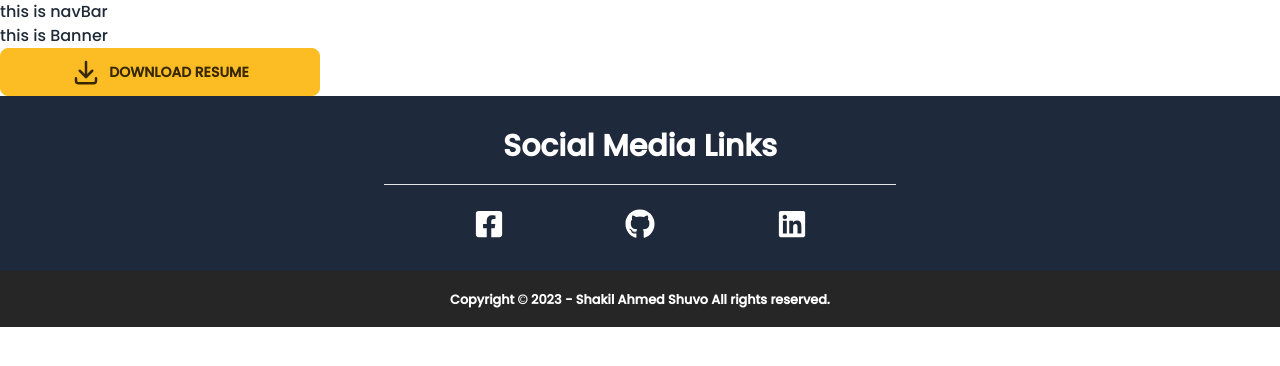
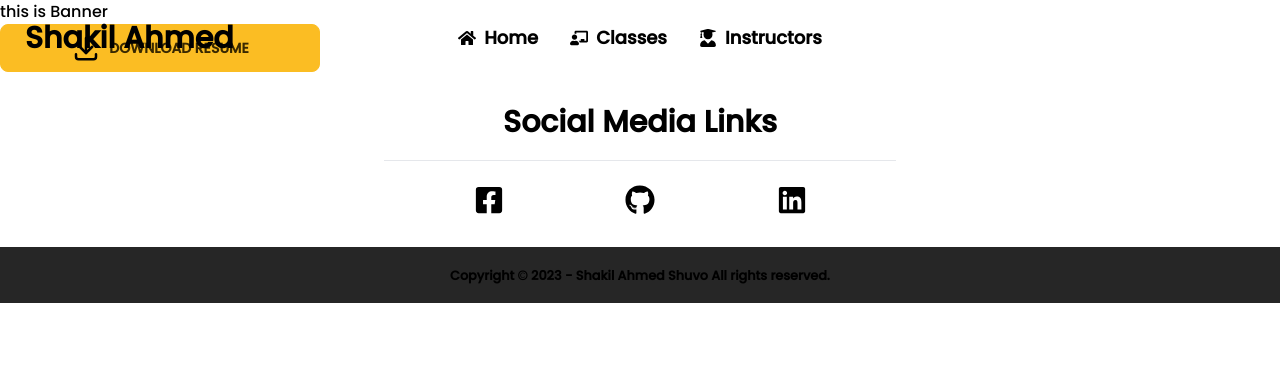
Before and after one commit to shakilahmedshuvo/shakil-ahmed-shuvo, a React (Vite) app: page / in a window 1280 px wide. Shown: the top 366 px of the page. Built offline with nearby package versions, Linux system fonts and the light colour scheme.

Commit message:
add some chnges

```diff
--- a/src/Components/Home/ErrorPage/ErrorPage.jsx
+++ b/src/Components/Home/ErrorPage/ErrorPage.jsx
@@ -3,14 +3,14 @@ import Footer from "../Footer/Footer";
 import NavBar from "../NavBar/NavBar";
 
 const ErrorPage = () => {
-    const { error, status } = useRouteError();
+    const { error } = useRouteError();
     return (
         <>
             <NavBar />
-            <div className='text-center my-1'>
+            <div className='text-center'>
                 <div className='lg:w-[50%] sm:w-full mx-auto'>
                     <img
-                        className='mx-auto lg:w-[100%] sm:w-[100%] rounded-lg'
+                        className='mx-auto lg:w-[100%] sm:w-[100%] rounded-lg pt-6'
                         src="https://img.freepik.com/premium-vector/error-404-banner-vector-illustration_18591-530.jpg?w=996"
                         alt="" />
                 </div>
--- a/src/Components/Home/Footer/Footer.jsx
+++ b/src/Components/Home/Footer/Footer.jsx
@@ -3,8 +3,7 @@ import { Link } from "react-router-dom";
 
 const Footer = () => {
     return (
-        <div
-            className="bg-slate-800">
+        <div>
             <div
                 className="text-center text-white max-w-7xl mx-auto pt-8">
                 <h2
--- a/src/Components/Home/NavBar/NavBar.jsx
+++ b/src/Components/Home/NavBar/NavBar.jsx
@@ -1,9 +1,143 @@
+import { Link } from "react-router-dom";
+import { FiLogOut, FiLogIn } from "react-icons/fi";
+import { FaHome, FaUserGraduate, FaChalkboardTeacher, FaListAlt } from "react-icons/fa";
+import { SiGooglesheets } from "react-icons/si";
+// nav item
+const navBarItems =
+    <>
+        <li className="text-lg">
+            <Link
+                to="/">
+                <FaHome /> Home
+            </Link>
+        </li>
+        <li className="text-lg">
+            <Link
+                to="/popularClasses">
+                <FaChalkboardTeacher />Classes
+            </Link>
+        </li>
+        <li className="text-lg">
+            <Link to="instructor">
+                <FaUserGraduate />Instructors
+            </Link>
+        </li>
+        {/* conditional rendering */}
+        {
+            // user ?
+            //     <>
 
+            //         <li className="text-lg">
+            //             <Link to="/dashboard">
+            //                 <SiGooglesheets />Dashboard
+            //             </Link>
+            //         </li>
+            //         {/* tooltip show and the profile picture */}
+            //         <div
+            //             className="tooltip tooltip-warning tooltip-bottom flex justify-center items-center font-bold"
+            //             data-tip={user.displayName}>
+            //             <img
+            //                 className="w-12 h-12 rounded-full"
+            //                 src=
+            //                 {
+            //                     user?.photoURL
+            //                 }
+            //                 alt="" />
+            //         </div>
+            //         <li className="text-lg">
+            //             <Link
+            //                 // onClick={handleLogOut}
+            //                 className="btn-ghost">
+            //                 Log Out <FiLogOut
+            //                     className="text-2xl text-slate-200">
+            //                 </FiLogOut>
+            //             </Link>
+            //         </li>
+            //     </>
+            //     :
+            //     <>
+            //         <li className="text-lg">
+            //             <Link
+            //                 className="btn-ghost"
+            //                 to="login">
+            //                 Log In
+            //                 <FiLogIn
+            //                     className="text-2xl text-slate-200">
+            //                 </FiLogIn>
+            //             </Link>
+            //         </li>
+            //     </>
+        }
+    </>
 
 const NavBar = () => {
     return (
-        <div>
-            this is navBar
+        <div className="font-bold  w-full">
+            <div className="navbar z-10 fixed mx-auto text-white">
+                <div className="navbar-start ">
+                    <Link
+                        to='/'
+                        className="btn btn-ghost normal-case text-3xl font-bold">
+                        Shakil Ahmed
+                    </Link>
+                </div>
+                <div className="navbar-center hidden lg:flex">
+                    <ul
+                        className="menu menu-horizontal px-1">
+                        {navBarItems}
+                    </ul>
+                </div>
+                {/* dark mode toggler start */}
+                <div className="navbar-end font-bold">
+                    {/* <label
+                        className="swap swap-rotate">
+                        <input
+                            type="checkbox"
+                            onChange={handleToggle}
+                            checked={
+                                theme === "light" ? false : true}
+                        />
+                        <div
+                            className="swap-on">
+                            <p>
+                                Dark Mode
+                            </p>
+                            <svg
+                                className="fill-current w-8 h-8 mr-5 mx-auto"
+                                xmlns="http://www.w3.org/2000/svg"
+                                viewBox="0 0 24 24">
+                                <path
+                                    d="M5.64,17l-.71.71a1,1,0,0,0,0,1.41,1,1,0,0,0,1.41,0l.71-.71A1,1,0,0,0,5.64,17ZM5,12a1,1,0,0,0-1-1H3a1,1,0,0,0,0,2H4A1,1,0,0,0,5,12Zm7-7a1,1,0,0,0,1-1V3a1,1,0,0,0-2,0V4A1,1,0,0,0,12,5ZM5.64,7.05a1,1,0,0,0,.7.29,1,1,0,0,0,.71-.29,1,1,0,0,0,0-1.41l-.71-.71A1,1,0,0,0,4.93,6.34Zm12,.29a1,1,0,0,0,.7-.29l.71-.71a1,1,0,1,0-1.41-1.41L17,5.64a1,1,0,0,0,0,1.41A1,1,0,0,0,17.66,7.34ZM21,11H20a1,1,0,0,0,0,2h1a1,1,0,0,0,0-2Zm-9,8a1,1,0,0,0-1,1v1a1,1,0,0,0,2,0V20A1,1,0,0,0,12,19ZM18.36,17A1,1,0,0,0,17,18.36l.71.71a1,1,0,0,0,1.41,0,1,1,0,0,0,0-1.41ZM12,6.5A5.5,5.5,0,1,0,17.5,12,5.51,5.51,0,0,0,12,6.5Zm0,9A3.5,3.5,0,1,1,15.5,12,3.5,3.5,0,0,1,12,15.5Z" />
+                            </svg>
+                        </div>
+                        <div
+                            className="swap-off">
+                            <p>
+                                Light Mode
+                            </p>
+                            <svg
+                                className="fill-current w-8 h-8 mx-auto"
+                                xmlns="http://www.w3.org/2000/svg"
+                                viewBox="0 0 24 24">
+                                <path
+                                    d="M21.64,13a1,1,0,0,0-1.05-.14,8.05,8.05,0,0,1-3.37.73A8.15,8.15,0,0,1,9.08,5.49a8.59,8.59,0,0,1,.25-2A1,1,0,0,0,8,2.36,10.14,10.14,0,1,0,22,14.05,1,1,0,0,0,21.64,13Zm-9.5,6.69A8.14,8.14,0,0,1,7.08,5.22v.27A10.15,10.15,0,0,0,17.22,15.63a9.79,9.79,0,0,0,2.1-.22A8.11,8.11,0,0,1,12.14,19.73Z" />
+                            </svg>
+                        </div>
+                    </label> */}
+                    <div className="dropdown">
+                        <label
+                            tabIndex={0}
+                            className="btn btn-ghost lg:hidden">
+                            <FaListAlt className="text-3xl" />
+                        </label>
+                        <ul
+                            tabIndex={0}
+                            className="menu menu-compact dropdown-content mt-3 p-2 shadow rounded-box w-52 relative right-0 bg-gradient-to-r from-indigo-100 from-10% via-sky-100 via-30% to-pink-100 to-90% text-black">
+                            {navBarItems}
+                        </ul>
+                    </div>
+                </div>
+            </div>
         </div>
     );
 };
--- a/src/index.css
+++ b/src/index.css
@@ -5,4 +5,5 @@
 /* google font */
 * {
     font-family: 'Poppins', sans-serif;
+    color: black;
 }
```
